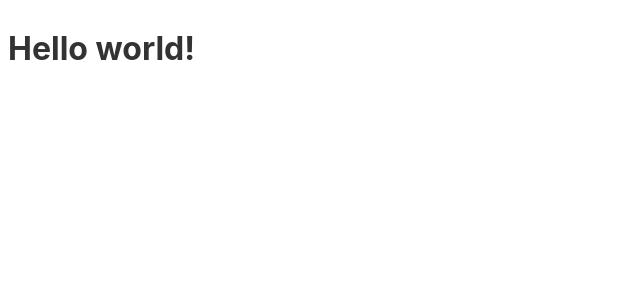
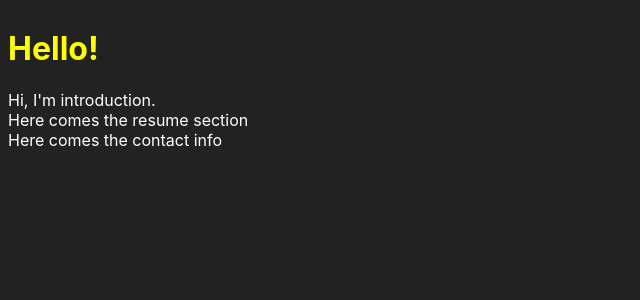
Before and after one commit to huggingpixels/personal-page, a Svelte app: page / in a window 1280 px wide. Shown: the top 300 px of the page, without its empty margins (0-640 px from the left). Built offline with nearby package versions, Linux system fonts and the light colour scheme.

Commit message:
creating components

```diff
--- a/public/global.css
+++ b/public/global.css
@@ -2,65 +2,17 @@ html, body {
 	position: relative;
 	width: 100%;
 	height: 100%;
+	background-color: #222;
 }
 
 body {
-	color: #333;
+	color: #fff;
 	margin: 0;
 	padding: 8px;
 	box-sizing: border-box;
 	font-family: -apple-system, BlinkMacSystemFont, "Segoe UI", Roboto, Oxygen-Sans, Ubuntu, Cantarell, "Helvetica Neue", sans-serif;
 }
 
-a {
-	color: rgb(0,100,200);
-	text-decoration: none;
+h1 {
+	color: yellow;
 }
-
-a:hover {
-	text-decoration: underline;
-}
-
-a:visited {
-	color: rgb(0,80,160);
-}
-
-label {
-	display: block;
-}
-
-input, button, select, textarea {
-	font-family: inherit;
-	font-size: inherit;
-	padding: 0.4em;
-	margin: 0 0 0.5em 0;
-	box-sizing: border-box;
-	border: 1px solid #ccc;
-	border-radius: 2px;
-}
-
-input:disabled {
-	color: #ccc;
-}
-
-input[type="range"] {
-	height: 0;
-}
-
-button {
-	color: #333;
-	background-color: #f4f4f4;
-	outline: none;
-}
-
-button:disabled {
-	color: #999;
-}
-
-button:not(:disabled):active {
-	background-color: #ddd;
-}
-
-button:focus {
-	border-color: #666;
-}
--- a/src/App.svelte
+++ b/src/App.svelte
@@ -1,5 +1,11 @@
 <script>
-	let name = 'world';
+	import Header from './Header.svelte';
+	import Intro from './Intro.svelte';
+	import Resume from './Resume.svelte';
+	import Contact from './Contact.svelte';
 </script>
 
-<h1>Hello {name}!</h1>
+<Header/>
+<Intro/>
+<Resume/>
+<Contact/>
--- /dev/null
+++ b/src/Contact.svelte
@@ -0,0 +1 @@
+<div id="contact">Here comes the contact info</div>
--- /dev/null
+++ b/src/Header.svelte
@@ -0,0 +1,9 @@
+<script>
+	// logic goes here
+</script>
+
+<style>
+	/* styles go here */
+</style>
+
+<h1>Hello!</h1>
--- /dev/null
+++ b/src/Intro.svelte
@@ -0,0 +1 @@
+<div id="intro">Hi, I'm introduction.</div>
--- /dev/null
+++ b/src/Resume.svelte
@@ -0,0 +1 @@
+<div id="resume">Here comes the resume section</div>
```
Also changed, not shown: public/index.html (line endings or trailing spaces).
